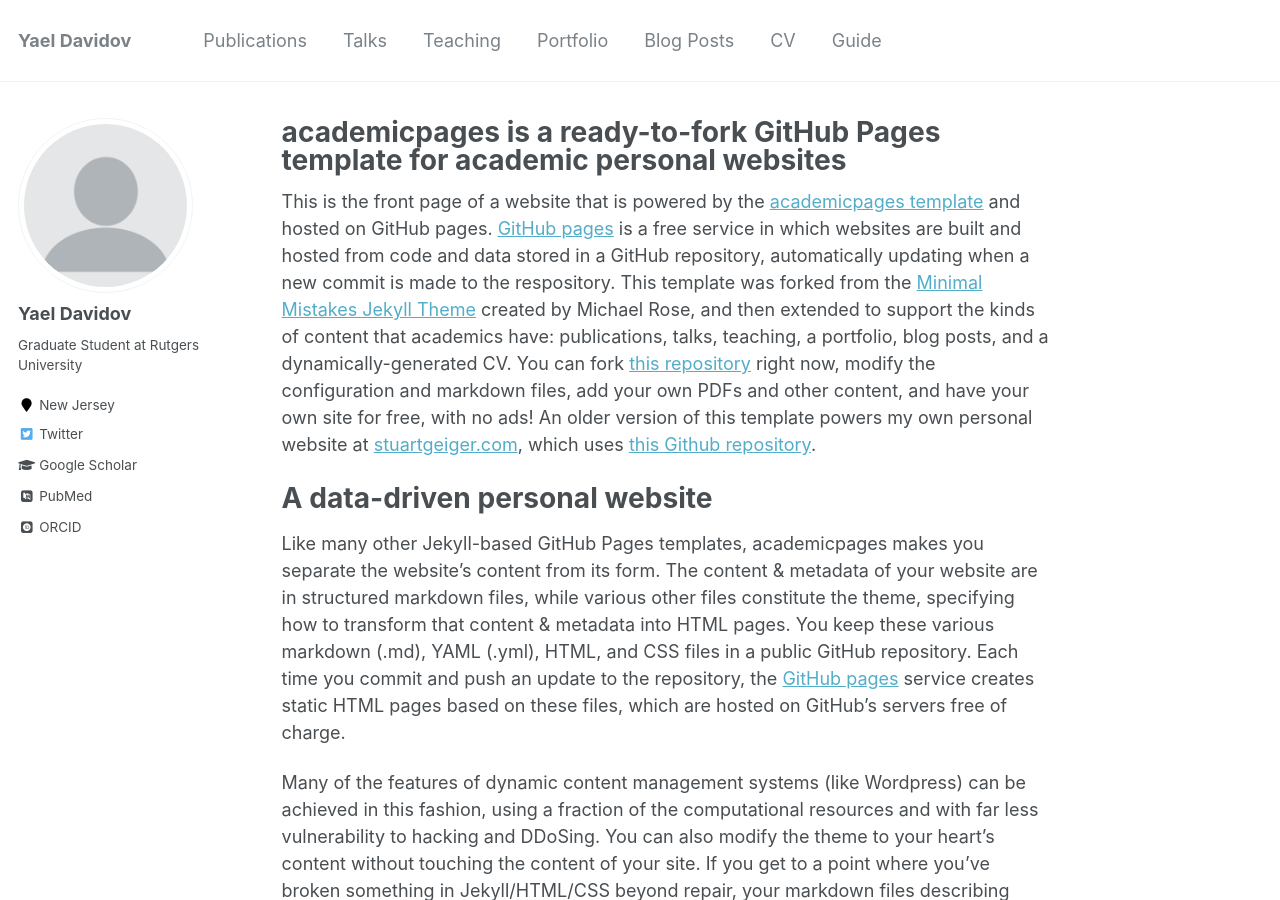
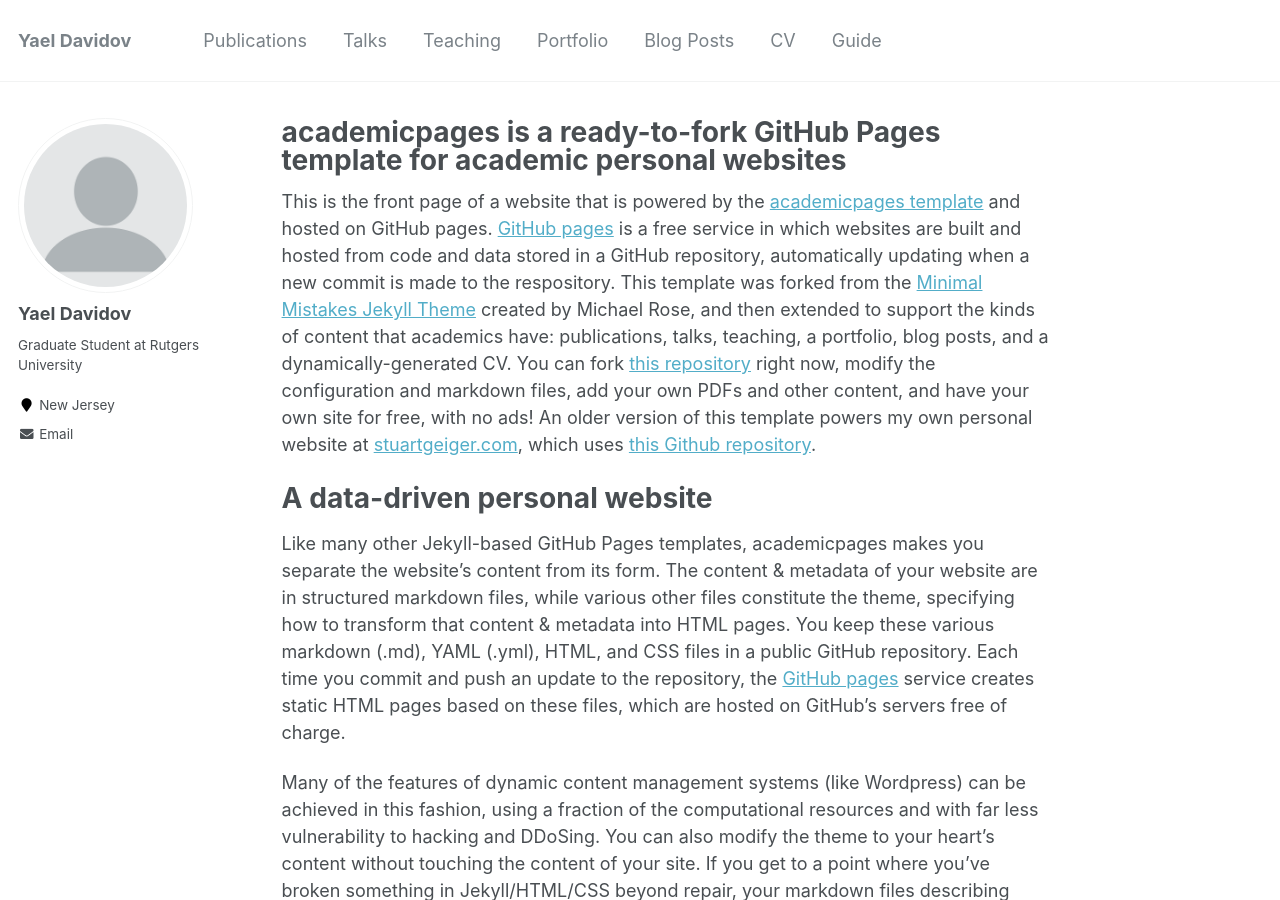
Before and after one commit to yaeldavidov/yaeldavidov.github.io, a Jekyll site: the page built from _pages/about.md, in a window 1280 px wide and 900 px high. Built offline with Jekyll 4.4.1, drawn with Linux system fonts in a browser that asks for light colours; some web fonts are replaced.

Commit message:
Update social media links

```diff
--- a/_config.yml
+++ b/_config.yml
@@ -85,9 +85,9 @@ author:
   bio              : "Graduate Student at Rutgers University"
   location         : "New Jersey"
   employer         :
-  pubmed           : "https://www.ncbi.nlm.nih.gov/pubmed/?term=john+snow"
-  googlescholar    : "http://yourfullgooglescholarurl.com"
-  email            :
+  pubmed           : # "https://www.ncbi.nlm.nih.gov/pubmed/?term=john+snow"
+  googlescholar    : # "http://yourfullgooglescholarurl.com"
+  email            : "yd209@math.rutgers.edu"
   researchgate     :  # example: "https://www.researchgate.net/profile/yourprofile"
   uri              :
   bitbucket        :
@@ -103,13 +103,13 @@ author:
   impactstory      : #"https://profiles.impactstory.org/u/xxxx-xxxx-xxxx-xxxx"
   lastfm           :
   linkedin         :
-  orcid            : "http://orcid.org/yourorcidurl"
+  orcid            : #"http://orcid.org/yourorcidurl"
   pinterest        :
   soundcloud       :
   stackoverflow    : # http://stackoverflow.com/users/123456/username
   steam            :
   tumblr           :
-  twitter          : "replacethistwitterhandle"
+  twitter          : #"replacethistwitterhandle"
   vine             :
   weibo            :
   xing             :
```
